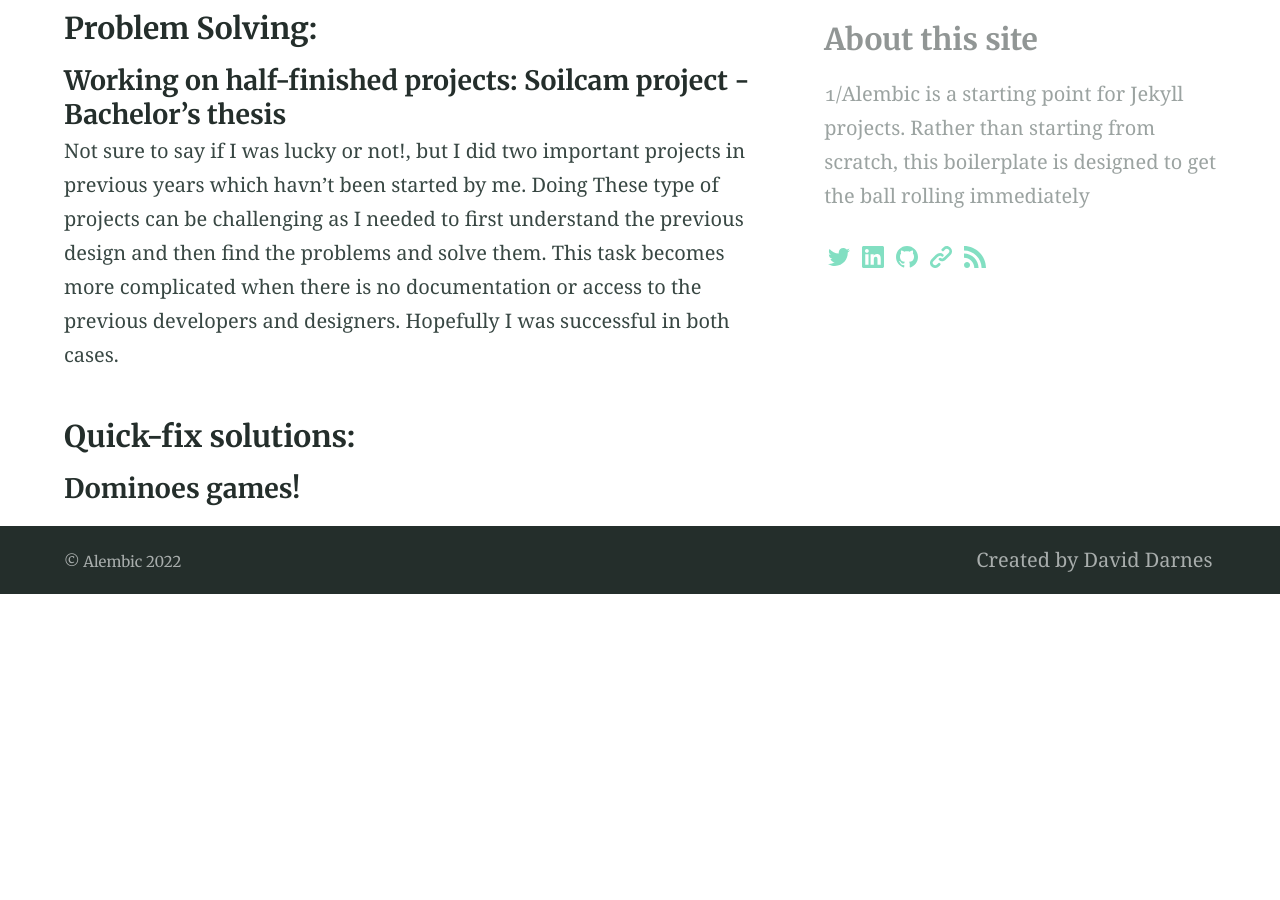
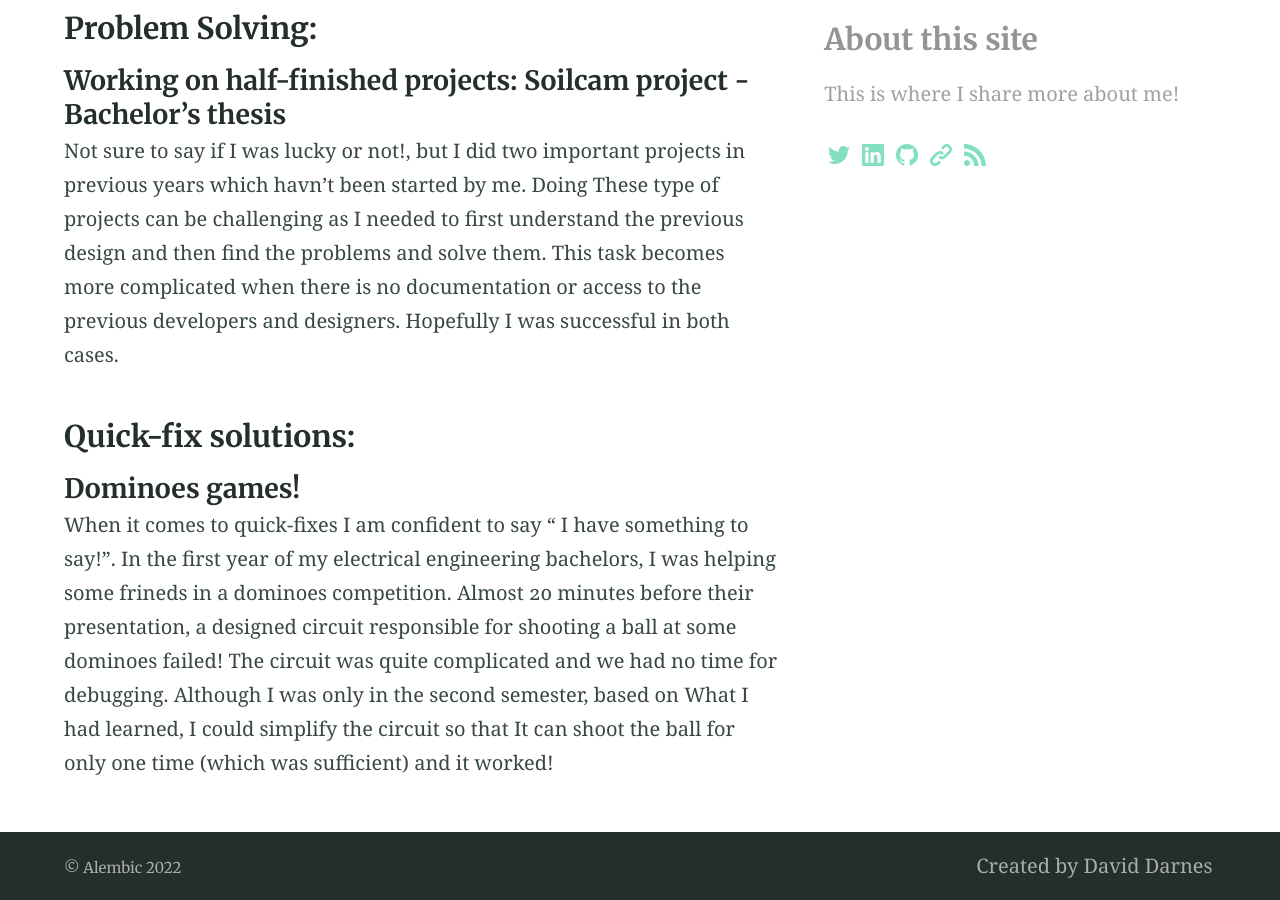
Before and after one commit to Arashfd75/Arashfd75.github.io, a Jekyll site: the page built from Intellectual.md, in a window 1280 px wide and 900 px high, scrolled down 820 px. Built offline with Jekyll 4.4.1, drawn with Linux system fonts in a browser that asks for light colours; before the commit the page ends 1414 px from its top, so only the background shows below that.

Commit message:
changing about, intellectual completion

```diff
--- a/Intellectual.md
+++ b/Intellectual.md
@@ -14,12 +14,13 @@ In highscool, I was a member of soccer robots team, with two of my friends. Each
 
 ### Problem Solving:
 #### Working on half-finished projects: Soilcam project - Bachelor’s thesis
-
 Not sure to say if I was lucky or not!, but I did two important projects in previous years which havn't been started by me. Doing These type of projects can be challenging as I needed to first understand the previous design and then find the problems and solve them. This task becomes more complicated when there is no documentation or access to the previous developers and designers. Hopefully I was successful in both cases.
 
 
 ### Quick-fix solutions:
 #### Dominoes games!
+When it comes to quick-fixes I am confident to say " I have something to say!".
+In the first year of my electrical engineering bachelors, I was helping some frineds in a dominoes competition. Almost 20 minutes before their presentation, a designed circuit responsible for shooting a ball at some dominoes failed! The circuit was quite complicated and we had no time for debugging. Although I was only in the second semester, based on What I had learned, I could simplify the circuit so that It can shoot the ball for only one time (which was sufficient) and it worked!
 
 
 <!-- ### Heading 3
--- a/_config.yml
+++ b/_config.yml
@@ -96,11 +96,11 @@ encoding: utf-8 # Make sure the encoding is right
 lang: en-GB # Set the site language
 title: "Alembic" # Site name or title, also used in jekyll-seo-tag
 logo: "/assets/logos/logo.svg" # Site logo, also used in jekyll-seo-tag
-description: "1/Alembic is a starting point for Jekyll projects. Rather than starting from scratch, this boilerplate is designed to get the ball rolling immediately" # Site description and default description, also used in jekyll-seo-tag
+description: "This is where I share more about me!" # Site description and default description, also used in jekyll-seo-tag
 url: "https://alembic.darn.es" # Site url, also used in jekyll-seo-tag
 baseurl: ""
-repo: "https://github.com/daviddarnes/alembic"
-email: "me@daviddarnes.com"
+repo: "https://github.com/arashfd75/Arashfd75.github.io"
+email: "a.farahdel96@gmail.com"
 # disqus: "alembic-1" # Blog post comments, uncomment the option and set the site ID from your Disqus account
 # date_format: "%-d %B %Y" # Blog post date formatting using placeholder formatting
 # google_analytics: ""
```
